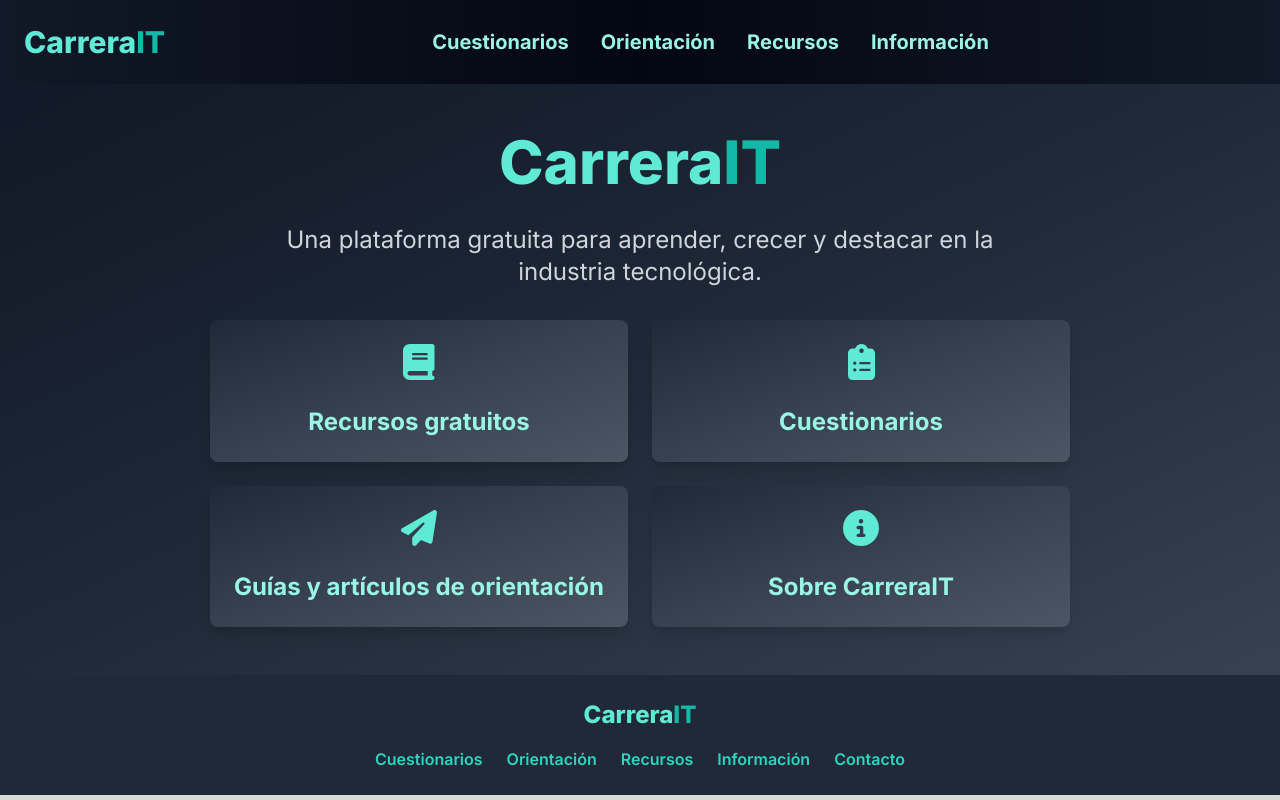
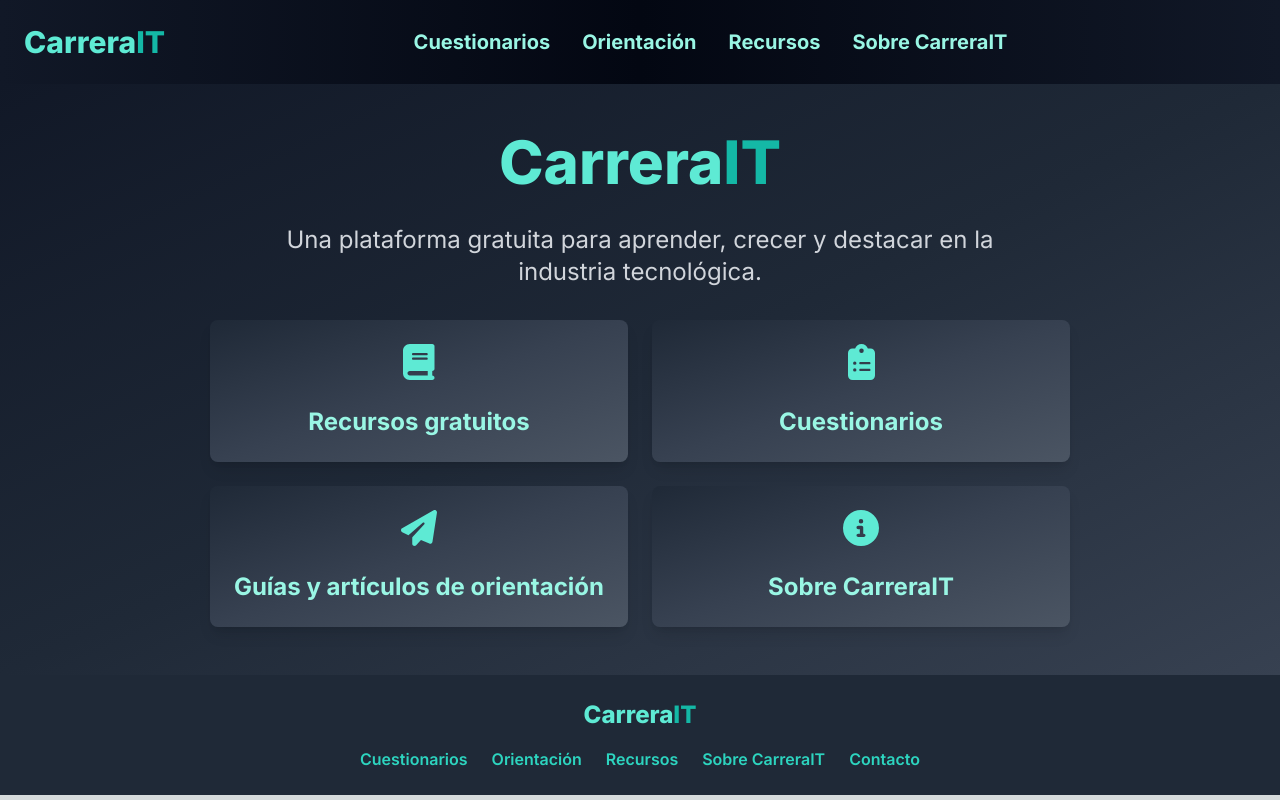
Before and after one commit to aronmilenait/carrerait-roadmap, a Next.js app in the folder carrerait-roadmap/: page / in a window 1280 px wide. Built offline with nearby package versions, Linux system fonts and the light colour scheme.

Commit message:
chore: update all the info links to sobre-carrerait

```diff
--- a/carrerait-roadmap/src/app/components/Footer.tsx
+++ b/carrerait-roadmap/src/app/components/Footer.tsx
@@ -22,8 +22,8 @@ const Footer = () => {
           <a href="/recursos" className={footerLinksClasses}>
             Recursos
           </a>
-          <a href="/info" className={footerLinksClasses}>
-            Información
+          <a href="/sobre-carrerait" className={footerLinksClasses}>
+            Sobre CarreraIT
           </a>
           <a
             href="https://www.linkedin.com/in/milenasaron"
--- a/carrerait-roadmap/src/app/components/Navbar.tsx
+++ b/carrerait-roadmap/src/app/components/Navbar.tsx
@@ -47,7 +47,7 @@ const Navbar = () => {
       >
         <ul className="flex flex-col items-center space-y-4 sm:flex-row sm:space-y-0 sm:space-x-8">
           <li>
-          <a href="/cuestionario" className={linkClasses.join(" ")}>
+            <a href="/cuestionario" className={linkClasses.join(" ")}>
               Cuestionarios
             </a>
           </li>
@@ -62,8 +62,8 @@ const Navbar = () => {
             </a>
           </li>
           <li>
-            <a href="/info" className={linkClasses.join(" ")}>
-              Información
+            <a href="/sobre-carrerait" className={linkClasses.join(" ")}>
+              Sobre CarreraIT
             </a>
           </li>
         </ul>
--- a/carrerait-roadmap/src/app/components/Survey/AspirantSurveyResults.tsx
+++ b/carrerait-roadmap/src/app/components/Survey/AspirantSurveyResults.tsx
@@ -63,10 +63,10 @@ const AspirantSurveyResults = ({
             Recursos
           </a>
           <a
-            href="/info"
+            href="/sobre-carrerait"
             className="bg-teal-900 text-gray-100 py-3 px-6 sm:px-8 rounded-lg text-base sm:text-lg font-semibold shadow-lg hover:bg-teal-950 transition-all duration-300 transform hover:scale-105 w-full sm:w-auto text-center"
           >
-            Información
+            Sobre CarreraIT
           </a>
         </div>
       </div>
--- a/carrerait-roadmap/src/app/components/Survey/SurveyResults.tsx
+++ b/carrerait-roadmap/src/app/components/Survey/SurveyResults.tsx
@@ -60,10 +60,10 @@ const SurveyResults = ({ selectedAnswers, questions }: SurveyResultsProps) => {
             Recursos
           </a>
           <a
-            href="/info"
+            href="/sobre-carrerait"
             className="bg-teal-900 text-gray-100 py-3 px-6 sm:px-8 rounded-lg text-base sm:text-lg font-semibold shadow-lg hover:bg-teal-950 transition-all duration-300 transform hover:scale-105 w-full sm:w-auto text-center"
           >
-            Información
+            Sobre CarreraIT
           </a>
         </div>
       </div>
--- a/carrerait-roadmap/src/app/components/Survey/UnemployedSurveyResults.tsx
+++ b/carrerait-roadmap/src/app/components/Survey/UnemployedSurveyResults.tsx
@@ -65,10 +65,10 @@ const UnemployedSurveyResults = ({
             Recursos
           </a>
           <a
-            href="/info"
+            href="/sobre-carrerait"
             className="bg-teal-900 text-gray-100 py-3 px-6 sm:px-8 rounded-lg text-base sm:text-lg font-semibold shadow-lg hover:bg-teal-950 transition-all duration-300 transform hover:scale-105 w-full sm:w-auto text-center"
           >
-            Información
+            Sobre CarreraIT
           </a>
         </div>
       </div>
--- a/carrerait-roadmap/src/app/data/home/homeLinks.ts
+++ b/carrerait-roadmap/src/app/data/home/homeLinks.ts
@@ -23,7 +23,7 @@ export const homeLinks = [
   },
   {
     title: "Sobre CarreraIT",
-    href: "/info",
+    href: "/sobre-carrerait",
     icon: faInfoCircle,
   },
 ];
```
